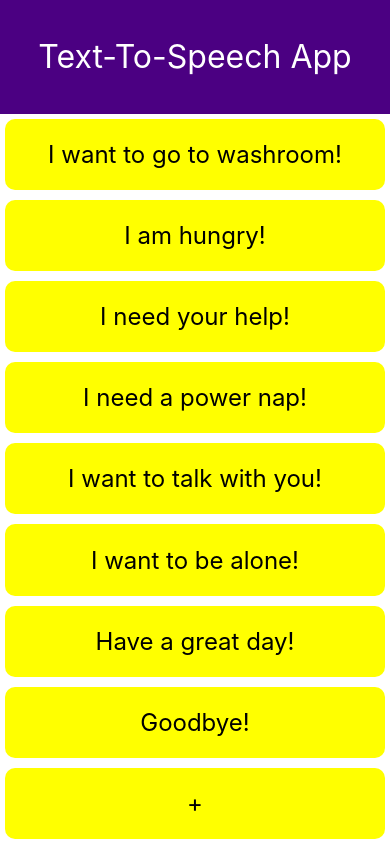
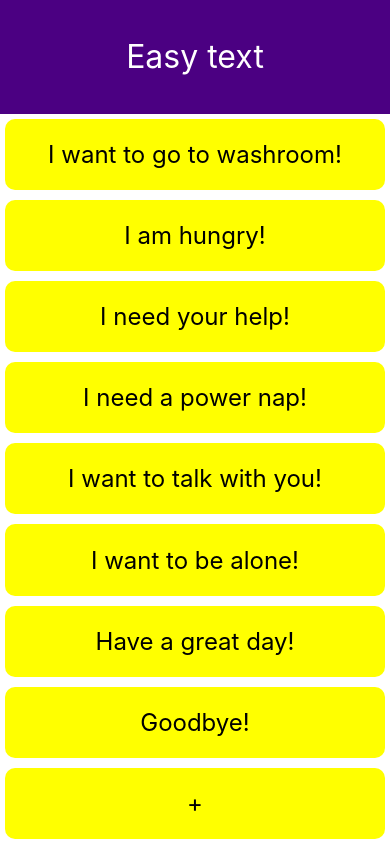
Before and after one commit to sashwot/newApp, a React Native app: screen / in a window 390 px wide. Built offline with nearby package versions, Linux system fonts and the light colour scheme.

Commit message:
Changed the title

```diff
--- a/App.js
+++ b/App.js
@@ -12,7 +12,7 @@ export default function App() {
   return (
    <View style={styles.container}>
     <View style={styles.topbar}>
-    <Text style={styles.textstyle}>Text-To-Speech App</Text>
+    <Text style={styles.textstyle}>Easy text</Text>
    </View>
 
 
```
